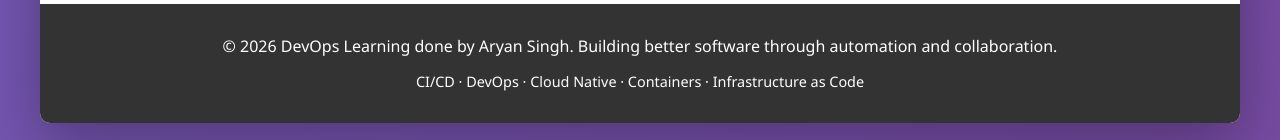
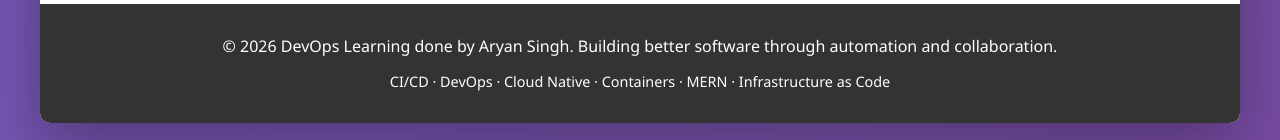
Before and after one commit to aryansinghh1/CI-CD_Devops, a website: page cicd-page.html in a window 1280 px wide. Shown: the part 5516-5656 px from the top of the page. Drawn offline with Linux system fonts and the light colour scheme.

Commit message:
updating

```diff
--- a/cicd-page.html
+++ b/cicd-page.html
@@ -488,7 +488,7 @@
 
         <footer>
             <p>&copy; 2026 DevOps Learning done by Aryan Singh. Building better software through automation and collaboration.</p>
-            <p style="margin-top: 10px; font-size: 0.9em;">CI/CD · DevOps · Cloud Native · Containers · Infrastructure as Code</p>
+            <p style="margin-top: 10px; font-size: 0.9em;">CI/CD · DevOps · Cloud Native · Containers · MERN · Infrastructure as Code</p>
         </footer>
     </div>
 </body>
```
